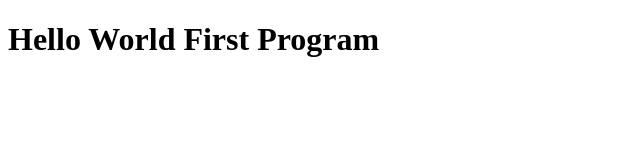
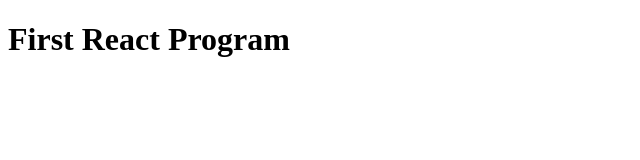
Before and after one commit to akashNodeDev/studyReact, a plain HTML site: page class1/index.html in a window 1280 px wide. Shown: the whole page, without its empty margins (0-640 px from the left). Drawn offline with nearby package versions, Linux system fonts and the light colour scheme.

Commit message:
first react program

```diff
--- a/class1/index.html
+++ b/class1/index.html
@@ -9,12 +9,14 @@
 
 <body>
     <div id="root"></div>
+
+    <script crossorigin src="https://unpkg.com/react@18/umd/react.production.min.js"></script>
+    <script crossorigin src="https://unpkg.com/react-dom@18/umd/react-dom.production.min.js"></script>
+    </script>
     <script>
-
-        const heading = document.createElement("h1");
-        heading.innerHTML = "Hello World First Program";
-        const root = document.getElementById("root");
-        root.appendChild(heading);
+        const heading = React.createElement("h1", {}, "First React Program");
+        const root = ReactDOM.createRoot(document.getElementById('root'));
+        root.render(heading);
     </script>
 </body>
 
```
